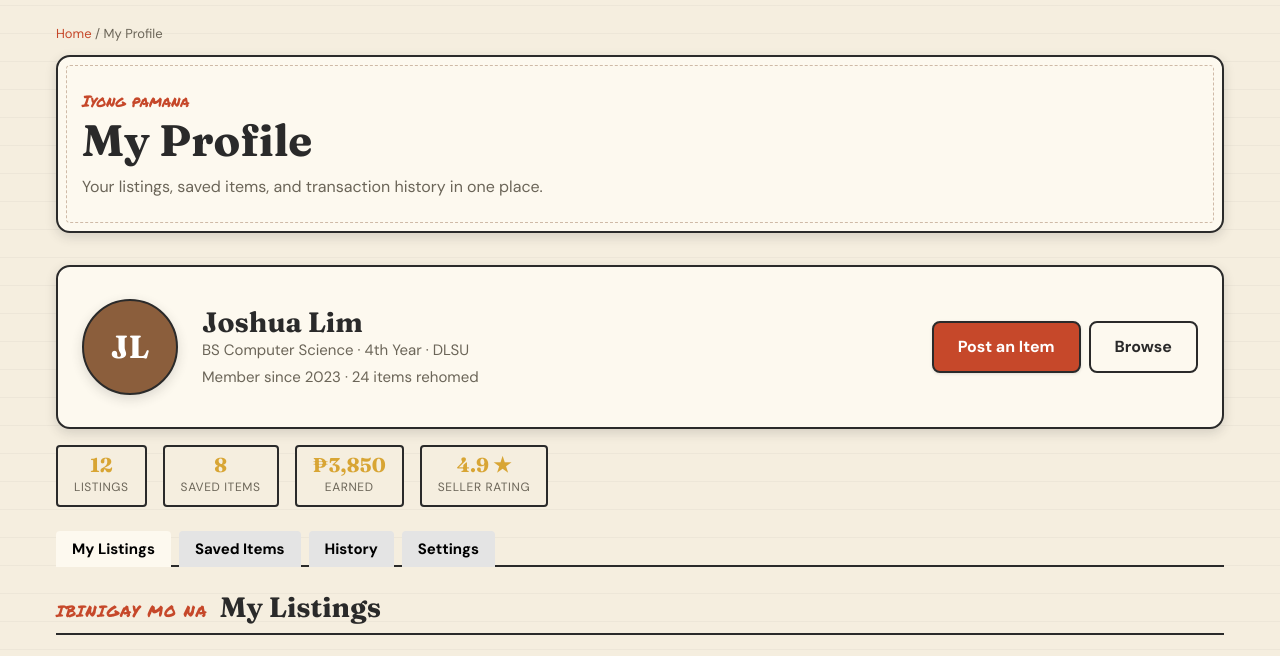
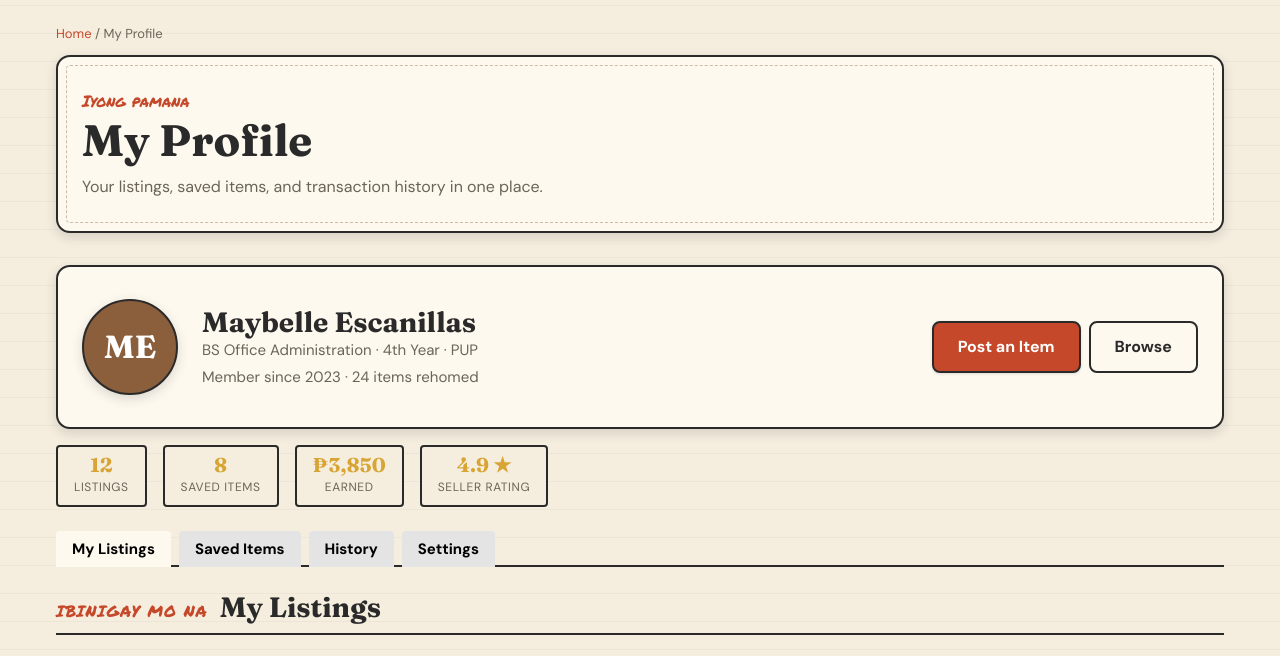
Before and after one commit to JphOrq/PasaGamit, a website built with Vite: page pages/profile.html in a window 1280 px wide. Shown: the part 108-764 px from the top of the page. Built offline with nearby package versions, Linux system fonts and the light colour scheme.

Commit message:
profile changes

```diff
--- a/pages/profile.html
+++ b/pages/profile.html
@@ -28,10 +28,10 @@
 
         <!-- Profile header -->
         <div class="profile-head">
-            <span class="profile-avatar" aria-hidden="true">JL</span>
+            <span class="profile-avatar" aria-hidden="true">ME</span>
             <div>
-                <h1>Joshua Lim</h1>
-                <p class="profile-meta">BS Computer Science · 4th Year · DLSU</p>
+                <h1>Maybelle Escanillas</h1>
+                <p class="profile-meta">BS Office Administration · 4th Year · PUP</p>
                 <p class="profile-meta" style="margin-top:var(--space-1)">Member since 2023 · 24 items rehomed</p>
             </div>
             <div class="profile-actions">
```
